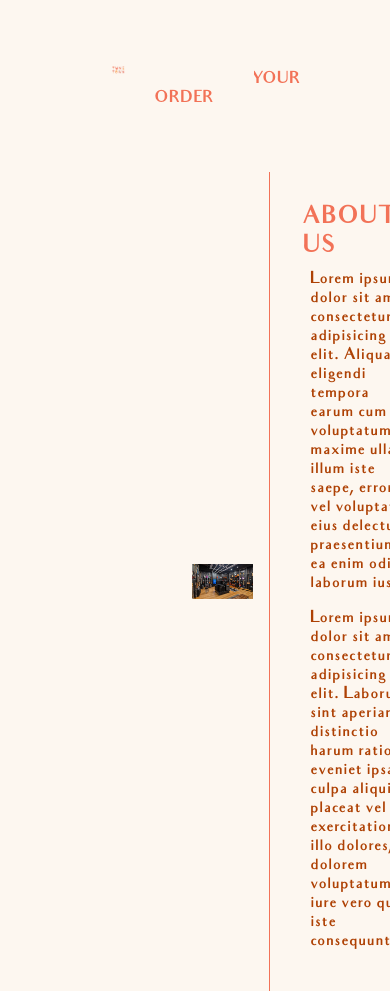
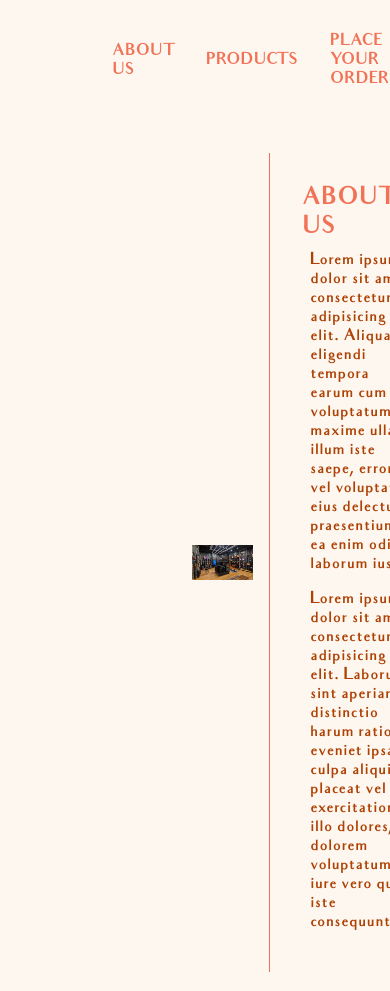
Before and after one commit to KawanSs/TuneTown, a plain HTML site: page index.html in a window 390 px wide. Shown: the top 991 px of the page. Drawn offline with nearby package versions, Linux system fonts and the light colour scheme.

Commit message:
cellphone test

```diff
--- a/main.css
+++ b/main.css
@@ -177,3 +177,16 @@ p{
     background-color: #AE4104;
     cursor: pointer;
 }
+
+/* CSS Responsivo -------------------------------------------- */
+@media screen and (max-width: 767px){
+    header .container ul{
+        display: flex;
+        align-items: center;
+    }
+    header .container li{
+        display: inline;
+        align-items: center;
+        padding: 0;
+    }
+}
```
